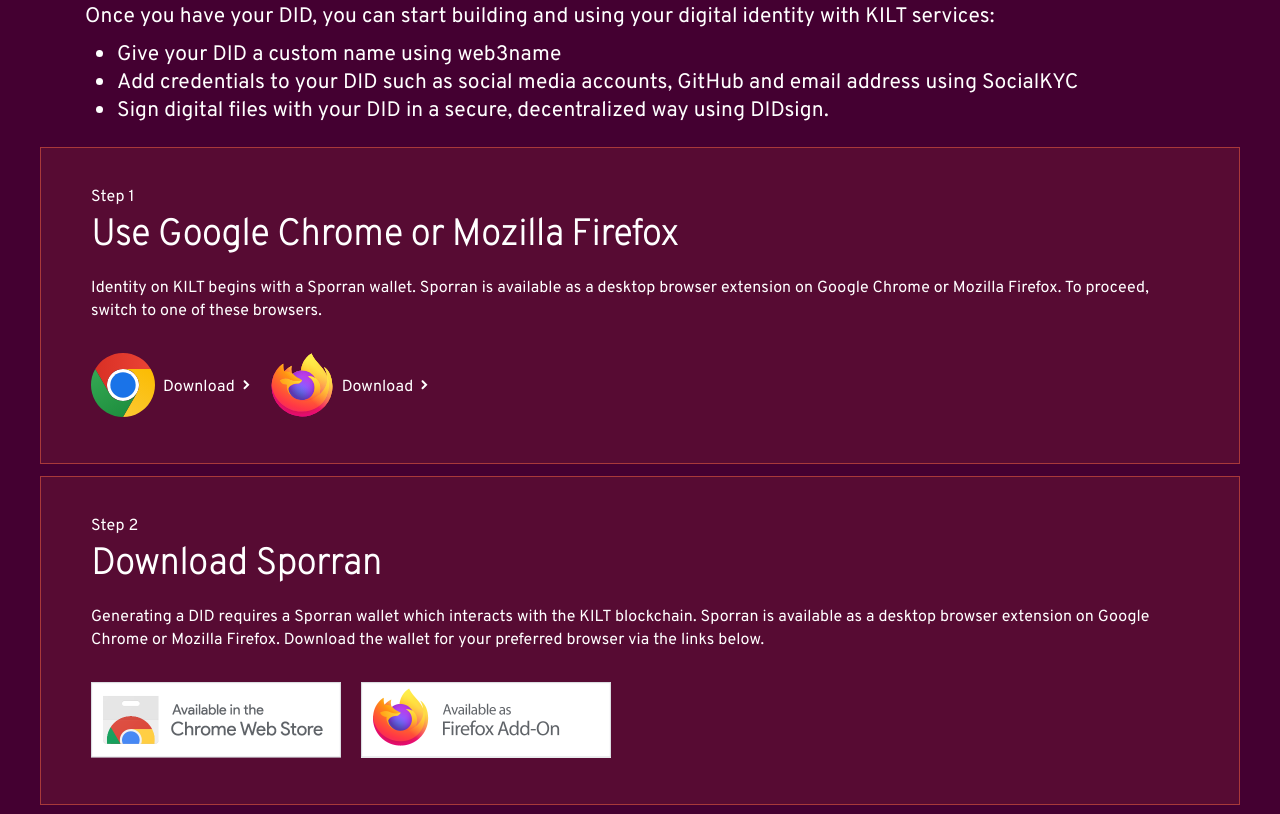
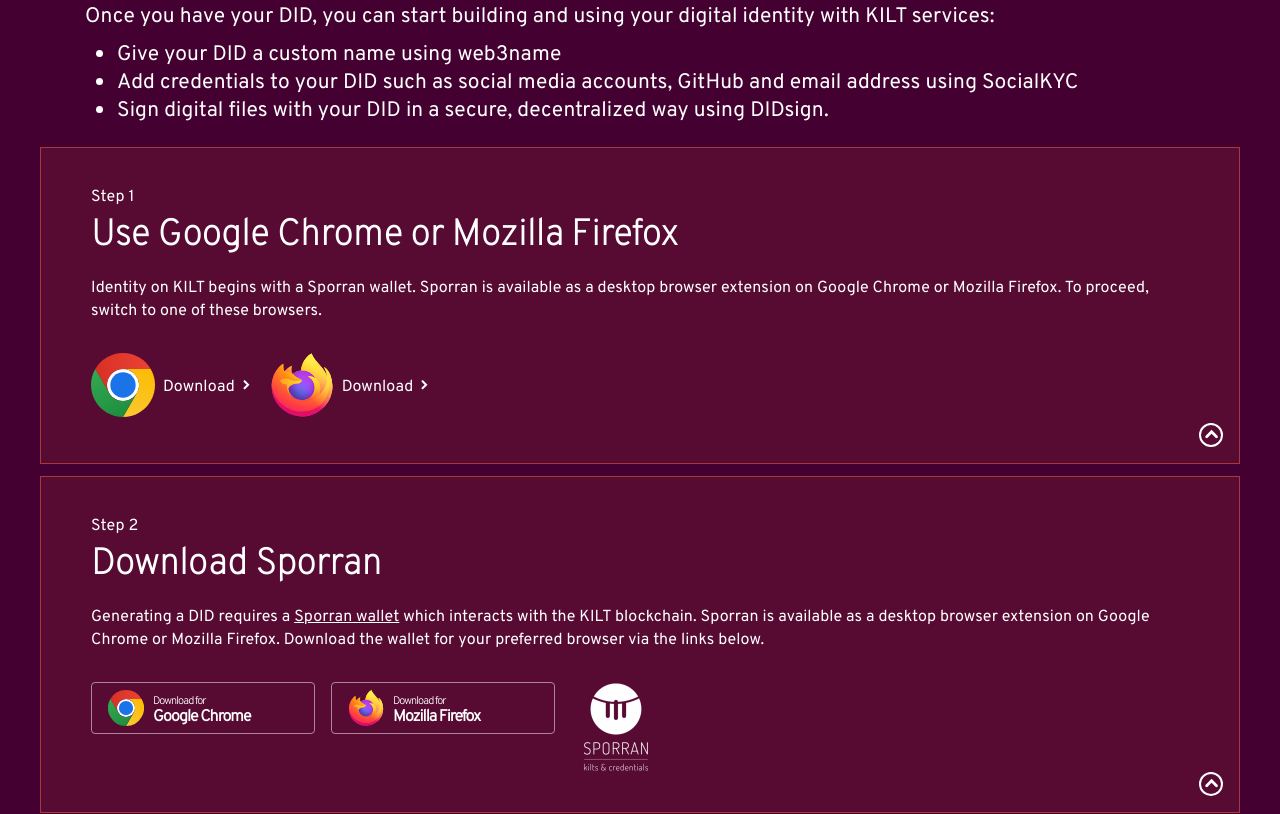
Before and after one commit to KILTprotocol/kilt-resources, a plain HTML site: page get-did/index.html in a window 1280 px wide. Shown: the part 731-1545 px from the top of the page. Drawn offline with Linux system fonts and the light colour scheme.

Commit message:
SK-1640: minor fixes (#6)

```diff
--- a/get-did/index.html
+++ b/get-did/index.html
@@ -5,6 +5,7 @@
   <title>Get your DID guide</title>
   <link rel="stylesheet" href="./preconditions.6fc36730.css">
   <meta name="viewport" content="width=device-width, viewport-fit=cover">
+  <script>window.kilt = {};</script>
 </head>
 
 <body>
@@ -18,7 +19,7 @@
     <a href="https://kilt.io/protocol" class="navLink">Protocol</a>
     <a href="https://kilt.io/services" class="navLink">Services</a>
     <a href="https://kilt.io/about-us" class="navLink">About Us</a>
-    <a class="kiltLink" href="https://kilt.io/build-your-identity">Get your DID</a>
+    <a href="https://kilt.io/build-your-identity" class="kiltLink">Get your DID</a>
   </nav>
 </header>
 
@@ -80,22 +81,31 @@
           <img src="./arrow.605e3822.svg" role="presentation" alt="">
         </a>
       </p>
+
+      <button type="button" class="toggle" aria-label="Toggle section visibility"></button>
     </section>
 
     <section class="container">
       <p class="step">Step 2</p>
       <h2 class="containerTitle">Download Sporran</h2>
-      <p>Generating a DID requires a Sporran wallet which interacts with the KILT blockchain. Sporran is available as a
-        desktop browser extension on Google Chrome or Mozilla Firefox. Download the wallet for your preferred browser
-        via the links below.</p>
-      <p>
-        <a href="https://chrome.google.com/webstore/detail/djdnajgjcbjhhbdblkegbcgodlkkfhcl" class="imageLink">
-          <img src="./chrome-web-store.edc8dbde.png" width="250" alt="Sporran available in the Chrome Web Store">
+      <p>Generating a DID requires a <a href="https://www.sporran.org/">Sporran wallet</a> which interacts with the KILT blockchain. Sporran is available as a desktop browser extension on Google Chrome or Mozilla Firefox. Download the wallet for your preferred browser via the links below.</p>
+      <p class="extensions">
+        <a href="https://chrome.google.com/webstore/detail/djdnajgjcbjhhbdblkegbcgodlkkfhcl" class="extension">
+          <img src="./chrome.c391a905.svg" width="36" height="36" role="presentation" alt="">
+          <span>Download for</span>
+          <strong>Google Chrome</strong>
         </a>
-        <a href="https://addons.mozilla.org/firefox/addon/sporran/" class="imageLink">
-          <img src="./firefox-web-store.4b0c437f.png" width="250" alt="Sporran available as Firefox Add-On">
+        <a href="https://addons.mozilla.org/firefox/addon/sporran/" class="extension">
+          <img src="./firefox.5234cf86.svg" width="36" height="36" role="presentation" alt="">
+          <span>Download for</span>
+          <strong>Mozilla Firefox</strong>
+        </a>
+        <a href="https://www.sporran.org/" class="imageLink">
+          <img src="./sporran.18aceedd.png" width="90" alt="Sporran logo">
         </a>
       </p>
+
+      <button type="button" class="toggle" aria-label="Toggle section visibility"></button>
     </section>
 
     <section class="container">
@@ -109,6 +119,8 @@
         <img src="./sporran-password.11018602.png" alt="Sporran screenshot: choose password" width="302">
         <img src="./sporran-created.29b5ce2d.png" alt="Sporran screenshot: identity created" width="302">
       </p>
+
+      <button type="button" class="toggle" aria-label="Toggle section visibility"></button>
     </section>
 
     <section class="container">
@@ -136,7 +148,7 @@
         <h3>Pay with PayPal</h3>
         <p>If you prefer not to pay with KILT, the Checkout Service provided by KILT partner B.T.E. BOTLabs Trusted
           Entity GmbH manages everything for you. You can use PayPal to pay for this service.</p>
-        <p><strong>Total cost: EUR 4.</strong><br>(or EUR equivalent, depending on your preferred PayPal currency)</p>
+        <p><strong>Total cost: EUR 4.00</strong><br>(or EUR equivalent, depending on your preferred PayPal currency)</p>
         <p>In Sporran, click “Get your DID” then use the Checkout Service and pay with PayPal. Click “CONTINUE” and sign
           with your password to begin the transaction process.</p>
         <p>
@@ -158,6 +170,8 @@
           Privacy Policy
         </a>
       </section>
+
+      <button type="button" class="toggle" aria-label="Toggle section visibility"></button>
     </section>
   </div>
 </main>
@@ -210,5 +224,39 @@ var d=document, g=d.createElement('script'), s=d.getElementsByTagName('script')[
 g.async=true; g.src='https://cdn.matomo.cloud/kilt-protocol.matomo.cloud/container_7liRbL7L.js'; s.parentNode.insertBefore(g,s);
 </script>
 
+<script type="module">
+  (async () => {
+    document.querySelectorAll('.toggle').forEach((button) => {
+      button.addEventListener('click', (event) => {
+        event.target.closest('.container').classList.toggle('collapsed')
+      })
+    })
+
+    const { userAgent } = navigator
+    const isFirefox = /Firefox/.test(userAgent)
+    const isChrome = navigator.userAgentData?.brands.find(({ brand }) => brand === 'Google Chrome')
+    if (!isFirefox && !isChrome) {
+      return
+    }
+
+    document.querySelector('.container').remove()
+    document.querySelectorAll('.step').forEach((step, index) => {
+      step.textContent = `Step ${index + 1}`
+    })
+
+    while (true) {
+      await new Promise((resolve) => setTimeout(resolve, 100))
+      if (!window.kilt.sporran) {
+        continue
+      }
+      break
+    }
+
+    document.querySelector('.container').remove()
+    document.querySelector('.container').remove()
+    document.querySelector('.step').remove()
+  })()
+</script>
+
 </body>
 </html>
--- a/get-did/preconditions.6fc36730.css
+++ b/get-did/preconditions.6fc36730.css
@@ -189,11 +189,17 @@ body {
   }
 }
 
+@media screen and (min-width: 1500px) {
+  .cover {
+    background-size: 100%;
+  }
+}
+
 .heading {
   background: url("did_logo.657cc52a.svg") top no-repeat;
   margin: 0 0 .75rem;
   padding-top: 2rem;
-  font-family: Overpass Light, sans-serif;
+  font-family: Overpass Thin, sans-serif;
   font-size: 5.875rem;
 }
 
@@ -277,6 +283,7 @@ body {
   font-family: Overpass Regular, sans-serif;
   font-size: 1rem;
   display: flex;
+  position: relative;
 }
 
 @media screen and (max-width: 500px) {
@@ -323,12 +330,67 @@ hr {
   border-top: 2px solid #df860180;
 }
 
+.toggle {
+  cursor: pointer;
+  height: 1.5rem;
+  width: 1.5rem;
+  background: url("arrow.605e3822.svg") .375rem .25rem / .625rem no-repeat;
+  border: 2px solid #fff;
+  border-radius: .75rem;
+  position: absolute;
+  bottom: 1rem;
+  right: 1rem;
+  transform: rotate(-90deg);
+}
+
+.container.collapsed {
+  border-color: #f9694340;
+  padding-bottom: 3rem;
+}
+
+.container.collapsed > :not(.step, .containerTitle, .toggle) {
+  display: none;
+}
+
+.container.collapsed .toggle {
+  background-color: #f96943b3;
+  transform: rotate(90deg);
+}
+
 .imageLink {
   align-items: center;
   gap: .5rem;
   margin-right: 1rem;
   text-decoration: none;
   display: inline-flex;
+}
+
+.extensions {
+  align-items: flex-start;
+  display: flex;
+}
+
+.extension {
+  height: 3.125rem;
+  width: 11.875rem;
+  letter-spacing: -1px;
+  border: 1px solid #ffffff80;
+  border-radius: .25rem;
+  flex-flow: column wrap;
+  justify-content: center;
+  align-items: flex-start;
+  margin-right: 1rem;
+  padding-inline: 1rem;
+  font-family: Overpass Light, sans-serif;
+  font-size: .6875rem;
+  line-height: 1rem;
+  text-decoration: none;
+  display: inline-flex;
+}
+
+.extension strong {
+  width: 8.5rem;
+  font-size: 1rem;
 }
 
 .checkoutLink {
@@ -349,7 +411,7 @@ hr {
 .footer {
   width: 100%;
   box-sizing: border-box;
-  background: url("footer.ac9a5776.png") bottom / cover no-repeat;
+  background: url("footer.ac9a5776.png") top / cover no-repeat;
   flex-shrink: 0;
   justify-content: space-between;
   align-items: flex-end;
```
Also changed, not shown: get-did/chrome-web-store.edc8dbde.png (deleted), get-did/firefox-web-store.4b0c437f.png (deleted), get-did/sporran.18aceedd.png (added).
